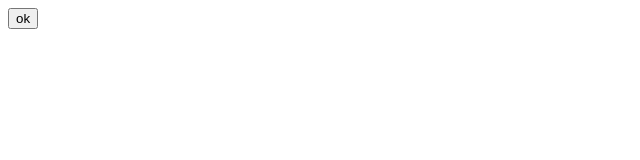
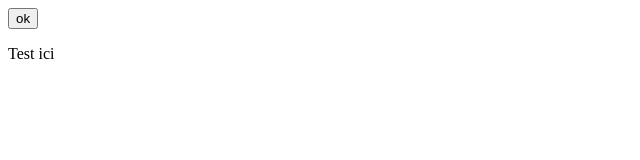
Before and after one commit to Nicolas31000/TEST, a plain HTML site: page index.html in a window 1280 px wide. Shown: the full height of the page, 0-640 px from the left. Drawn offline with Linux system fonts and the light colour scheme.

Commit message:
Quatrième commit

```diff
--- a/index.html
+++ b/index.html
@@ -15,6 +15,7 @@
 <body>
 
     <button>ok</button>
+    <p>Test ici</p>
 
 </body>
 
```
